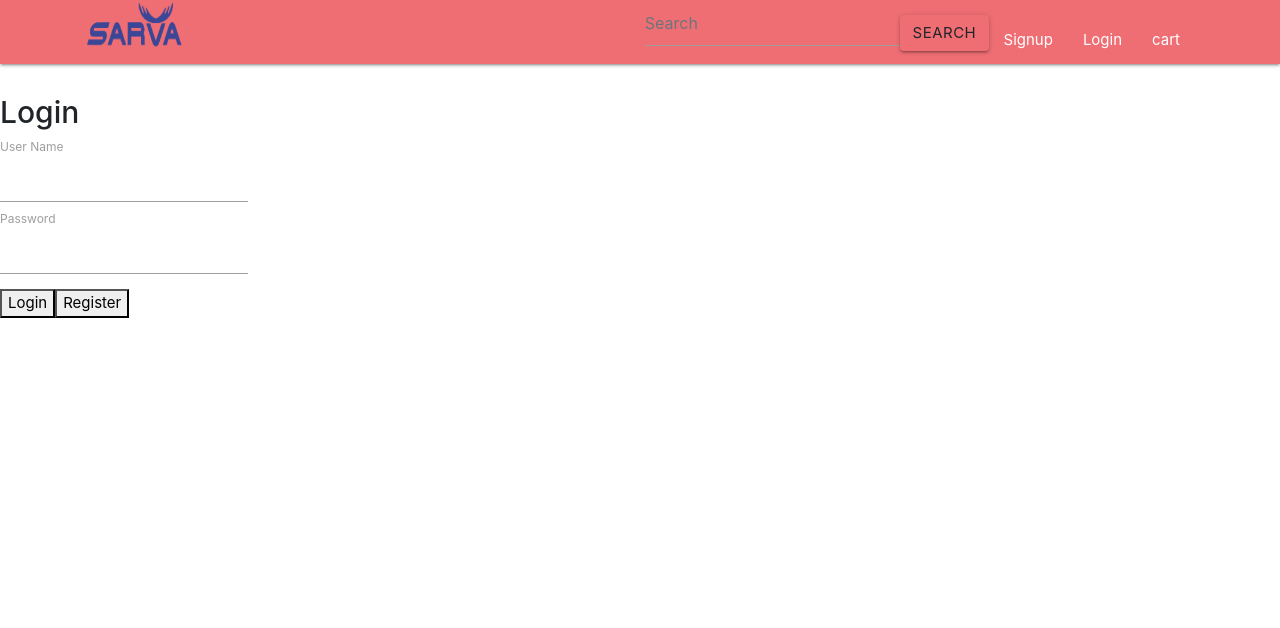
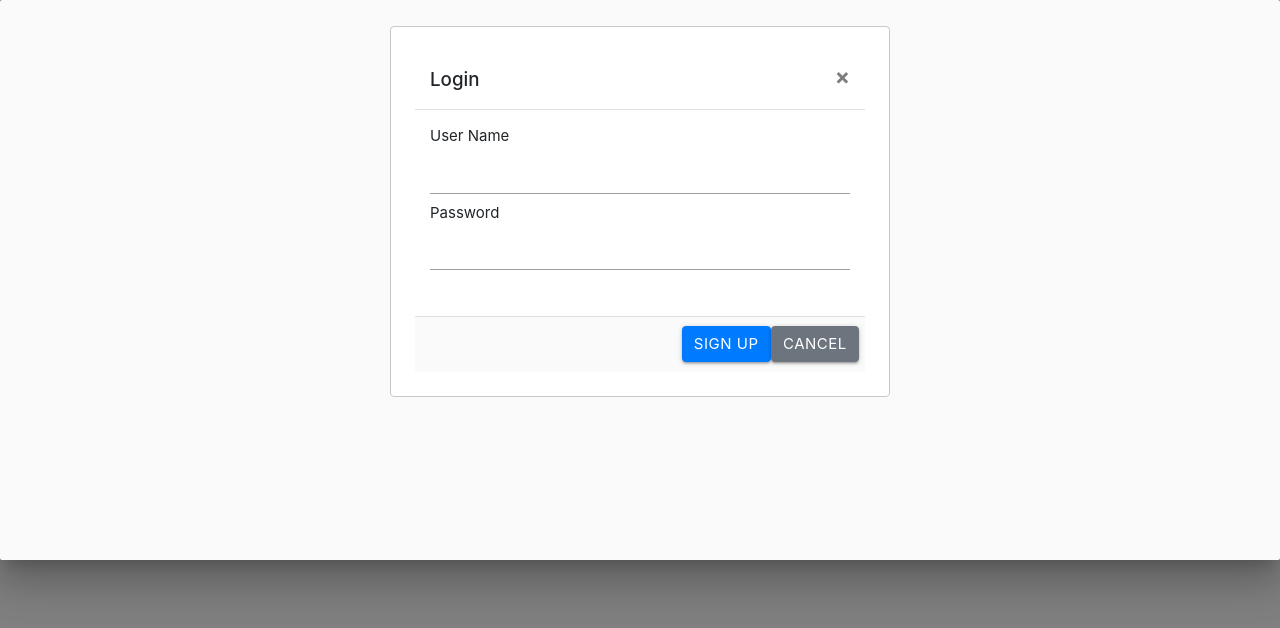
Before and after one commit to ArunSarva/SarvaCart, a React (Create React App) app: page /Login in a window 1280 px wide. Shown: the top 628 px of the page. Built offline with nearby package versions, Linux system fonts and the light colour scheme.

Commit message:
alter login signup

```diff
--- a/public/index.html
+++ b/public/index.html
@@ -10,6 +10,12 @@
       user's mobile device or desktop. See https://developers.google.com/web/fundamentals/web-app-manifest/
     -->
     <link rel="manifest" href="%PUBLIC_URL%/manifest.json" />
+    <link
+  rel="stylesheet"
+  href="https://maxcdn.bootstrapcdn.com/bootstrap/4.3.1/css/bootstrap.min.css"
+  integrity="sha384-ggOyR0iXCbMQv3Xipma34MD+dH/1fQ784/j6cY/iJTQUOhcWr7x9JvoRxT2MZw1T"
+  crossorigin="anonymous"
+/>
     <link rel="stylesheet" href="https://cdnjs.cloudflare.com/ajax/libs/materialize/1.0.0/css/materialize.min.css">
 
     <!-- Compiled and minified JavaScript -->
--- a/src/App.js
+++ b/src/App.js
@@ -6,6 +6,7 @@ import Home from './components/Home';
 import Navbar from './components/Navbar';
 import Signup from './components/Signup';
 import Login from './components/Login';
+import modal from './components/modal';
 // import browserHistory from "../util/browserHistory"
 
 
@@ -13,11 +14,12 @@ function App() {
   return (
     <div className="App">
       <header className="App-header">
-        <Navbar/>
+        {/* <Navbar/> */}
         <Router>
           <Switch>
             <Route exact path="/Home" component={Home}></Route>
             <Route exact path="/login" component={Login}></Route>
+            <Route exact path="/signup" component={Signup}></Route>
             {/* <Route exact path="/Login" component={Login}></Route> */}
             {/* <Route exact path="/Home" component={Info}></Route> */}
           </Switch>
--- a/src/components/Home.js
+++ b/src/components/Home.js
@@ -1,7 +1,7 @@
 import React, { Component } from 'react';
 import Navbar from './Navbar';
 import Slider from './Slider';
-
+import { Button,Modal } from 'react-bootstrap';
 class Home extends Component {
     render() {
         return (
--- a/src/components/Login.js
+++ b/src/components/Login.js
@@ -1,30 +1,40 @@
 import React, { Component } from 'react';
-import { connect} from "react-redux";
-import './CSS/Login.css'
+// import { connect} from "react-redux";
+import './CSS/Login.css';
+import { Container, Button, Alert, Modal, ModalHeader, ModalBody, ModalFooter } from 'reactstrap';
+
 
 class Login extends Component {
+	state = {
+		visible: true,
+		modalIsOpen: true
+	  }
+	toggleModal() {
+		this.setState({
+		  modalIsOpen: ! this.state.modalIsOpen
+		});
+	  }
 	render() {
 		return (
-			<div>
-				<div>
-				<h1>{this.props.Successmessage}</h1>
-						<label>
-								{this.props.Successmessage}
-						</label>
-				</div>
-				<h2>Login</h2>
+			<Container>
+				<Button color="primary" onClick={this.toggleModal.bind(this)}>Open Modal</Button>
+				<Modal isOpen={this.state.modalIsOpen}>
+				<ModalHeader toggle={this.toggleModal.bind(this)}>Login</ModalHeader>
+				<ModalBody>
 				<form className ="login_form">
-						<label>
-						User Name<br></br>
-						<input type="text" className="inputfiled" onChange={this.handleChange} /><br></br>
-						Password<br></br>
-						<input type="email" name="Password" className="inputfiled" onChange={this.handleChange} /><br></br>
-						</label><br></br>
+					User Name<br></br>
+					<input type="text" className="inputfiled" onChange={this.handleChange} /><br></br>
+					Password<br></br>
+					<input type="email" name="Password" className="inputfiled" onChange={this.handleChange} /><br></br>
+					<br></br>
 				</form>
-				<button  className="Register"> Login </button>
-				<button  className="Cancel"> Register </button>
-
-			</div>
+				</ModalBody>
+				<ModalFooter>
+					<Button color="primary">Sign Up</Button>
+					<Button color="secondary" onClick={this.toggleModal.bind(this)}>Cancel</Button>
+				</ModalFooter>
+				</Modal>
+			</Container>
 		);
 	}
 }
--- a/src/components/Navbar.js
+++ b/src/components/Navbar.js
@@ -1,7 +1,7 @@
 import React, { Component } from 'react';
 // import { Link } from 'react-router-dom';
 import { Button, Image } from 'react-bootstrap';
-import browserHistory from "../util/browserHistory"
+// import browserHistory from "../util/browserHistory"
 import sarva from '../Image/sarva-logo.png'
 import './CSS/Navbar.css';
 
--- a/src/components/Signup.js
+++ b/src/components/Signup.js
@@ -1,27 +1,61 @@
 import React, { Component } from 'react';
+import { Container, Button, Alert, Modal, ModalHeader, ModalBody, ModalFooter } from 'reactstrap';
 
 class Signup extends Component {
+    state = {
+		visible: true,
+		modalIsOpen: false
+	  }
+	toggleModal() {
+		this.setState({
+		  modalIsOpen: ! this.state.modalIsOpen
+		});
+	  }
     render() {
         return (
-            <div>
-                <label className="label1">Register</label>
-                <form >
+            // <div>
+            //     <label className="label1">Register</label>
+            //     <form >
+            //         <label>
+            //         First Name<br></br>
+            //         <input type="text" name="Fname" className="inputfiled" onChange={this.handleChange} /><br></br>
+            //         Last Name<br></br>
+            //         <input type="text" name="Sname" className="inputfiled" onChange={this.handleChange} /><br></br>
+            //         <br></br>
+            //         User Name<br></br>
+            //         <input type="text" name="Uname"  className="inputfiled" onChange={this.handleChange} /><br></br>
+            //         Password<br></br>
+            //         <input type="text" name="Password" className="inputfiled" onChange={this.handleChange} /><br></br>
+            //         </label>
+            //     </form>
+            //     <button  className="Register" > Register </button>
+            //     <button  className="Cancel" > Cancel </button>
+            // </div>
+						<Container>
+						<Button color="primary" onClick={this.toggleModal.bind(this)}>Open Modal</Button>
+						<Modal isOpen={this.state.modalIsOpen}>
+						<ModalHeader toggle={this.toggleModal.bind(this)}>Register</ModalHeader>
+						<ModalBody>
+						<form >
                     <label>
-                    First Name<br></br>
-                    <input type="text" name="Fname" className="inputfiled" onChange={this.handleChange} /><br></br>
+                    First Name
+										<input type="text" name="Fname" className="inputfiled" onChange={this.handleChange} />
                     Last Name<br></br>
-                    <input type="text" name="Sname" className="inputfiled" onChange={this.handleChange} /><br></br>
+                    <input type="text" name="Sname" className="inputfiled" onChange={this.handleChange} />
                     <br></br>
-                    User Name<br></br>
-                    <input type="text" name="Uname"  className="inputfiled" onChange={this.handleChange} /><br></br>
+                    Email<br></br>
+                    <input type="text" name="Uname"  className="inputfiled" onChange={this.handleChange} />
                     Password<br></br>
-                    <input type="text" name="Password" className="inputfiled" onChange={this.handleChange} /><br></br>
+                    <input type="text" name="Password" className="inputfiled" onChange={this.handleChange} />
                     </label>
-
                 </form>
-                <button  className="Register" > Register </button>
+						</ModalBody>
+						<ModalFooter>
+						<button  className="Register" > Register </button>
                 <button  className="Cancel" > Cancel </button>
-            </div>
+						</ModalFooter>
+						</Modal>
+					</Container>
         );
     }
 }
--- /dev/null
+++ b/src/components/modal.js
@@ -0,0 +1,31 @@
+import React, { Component } from 'react';
+import { Container, Button, Alert, Modal, ModalHeader, ModalBody, ModalFooter } from 'reactstrap';
+
+class modal extends Component {
+    state = {
+        visible: true,
+        modalIsOpen: false
+      }
+      toggleModal() {
+        this.setState({
+          modalIsOpen: ! this.state.modalIsOpen
+        });
+      }
+    render() {
+        return (
+            <Container>
+                <Button color="primary" onClick={this.toggleModal.bind(this)}>Open Modal</Button>
+                <Modal isOpen={this.state.modalIsOpen}>
+                <ModalHeader toggle={this.toggleModal.bind(this)}>Modal Title</ModalHeader>
+                <ModalBody>Lorem ipsum dolor sit amet consectetur adipisicing elit. Nisi rem fugiat perspiciatis sint, nostrum labore nobis quidem sed impedit quae quisquam corrupti, libero commodi a quod pariatur quo qui. Id?</ModalBody>
+                <ModalFooter>
+                    <Button color="primary">Sign Up</Button>
+                    <Button color="secondary" onClick={this.toggleModal.bind(this)}>Cancel</Button>
+                </ModalFooter>
+                </Modal>
+            </Container>
+        );
+    }
+}
+
+export default modal;
--- a/src/index.js
+++ b/src/index.js
@@ -2,7 +2,7 @@ import React from 'react';
 import ReactDOM from 'react-dom';
 import './index.css';
 import App from './App';
-import * as serviceWorker from './serviceWorker';
+// import * as serviceWorker from './serviceWorker';
 import '../node_modules/bootstrap/dist/css/bootstrap.min.css';
 
 ReactDOM.render(<App />, document.getElementById('root'));
```
Also changed, not shown: package.json (+15 -2 lines), 1 other file (tests, documents, lock files or other folders).
